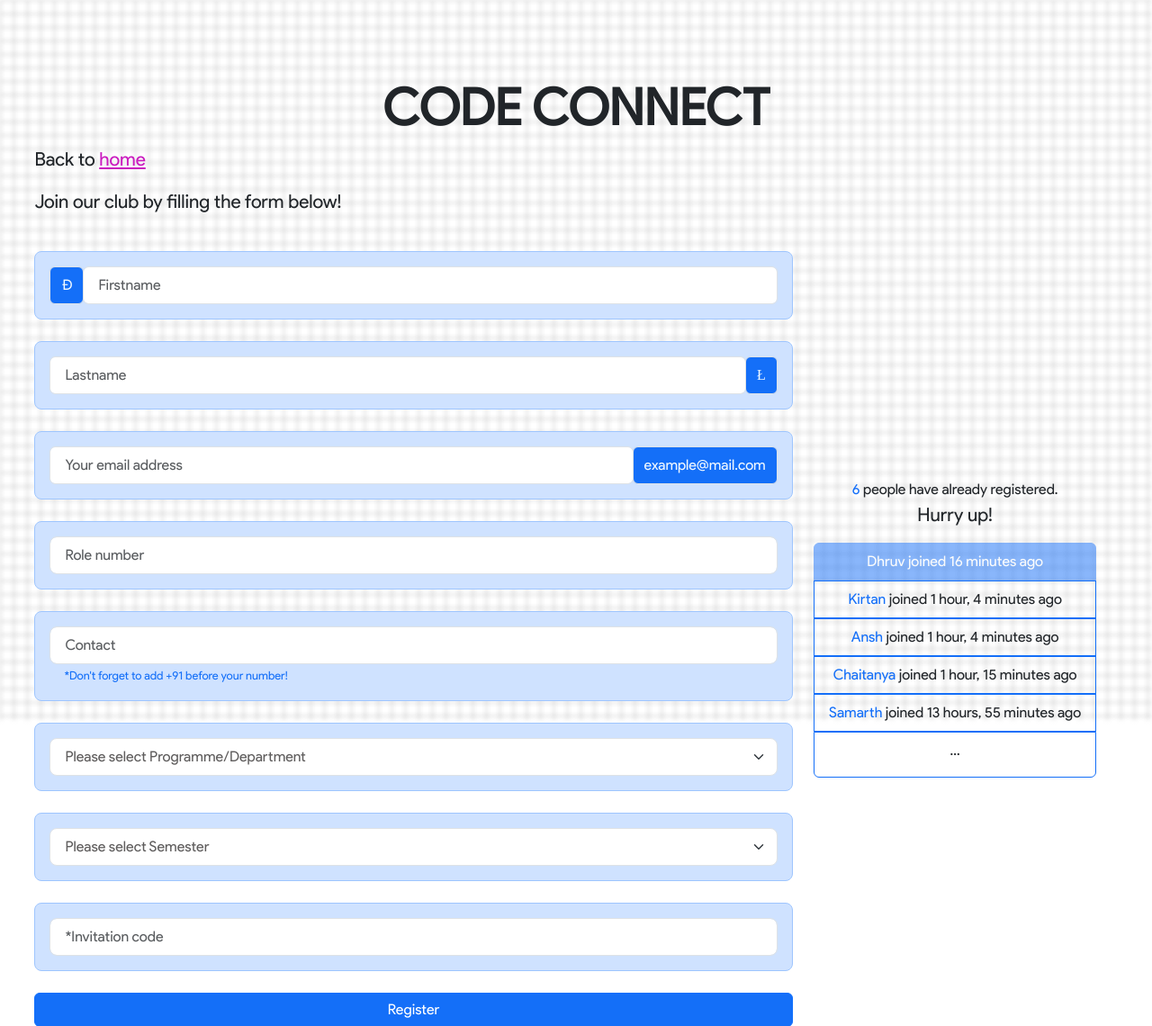
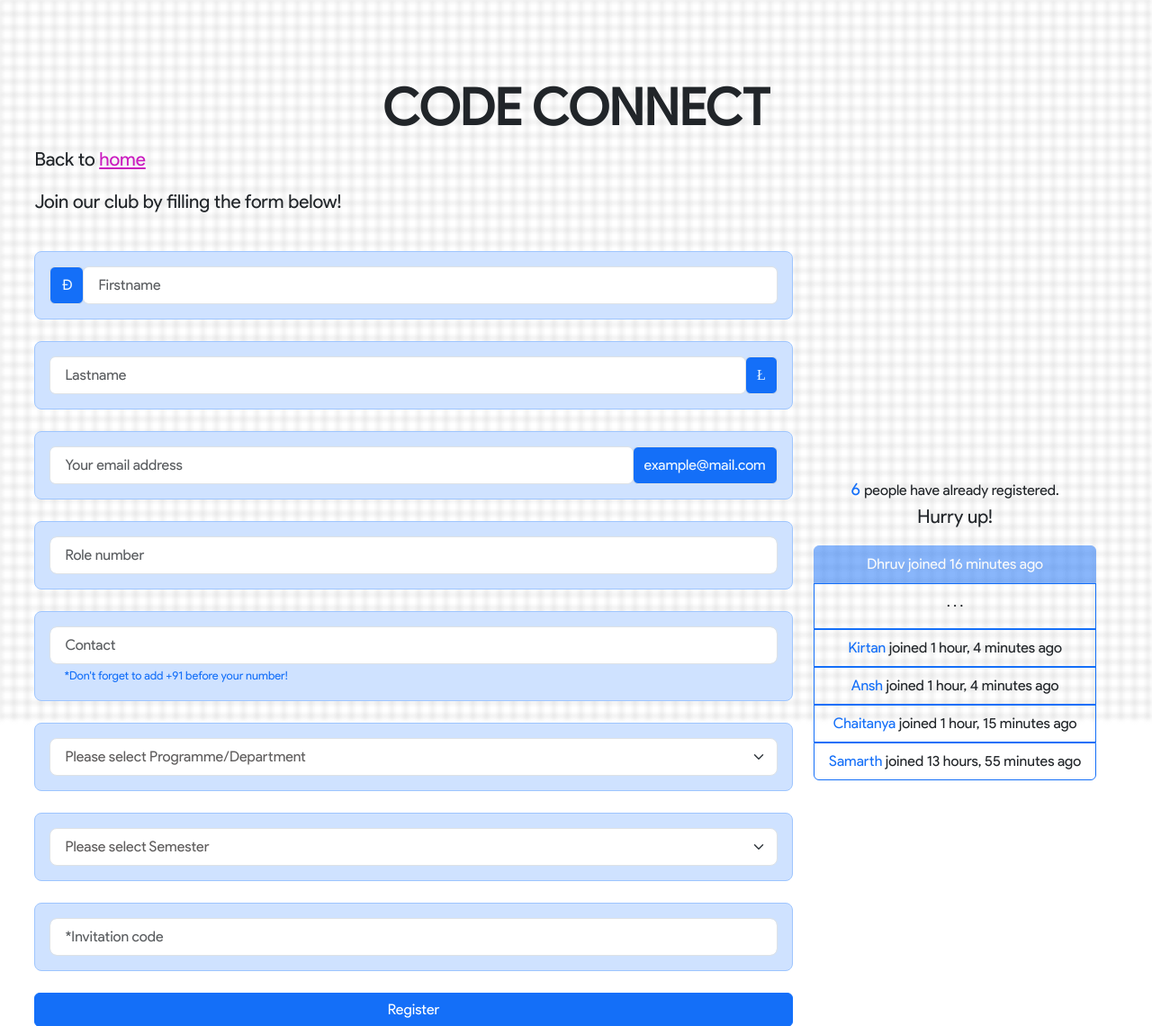
Before and after one commit to TejaswinSingh/code-connect-home, a Django app: page /members/registration/ in a window 1280 px wide. Shown: the top 1140 px of the page at 90% size. Run offline with Django 5.2, Linux system fonts and the light colour scheme; data comes from the database, SQL or seed files in the repository; some libraries are stand-ins or nearby versions.

Commit message:
some style fixes

```diff
--- a/code_connect/members/static/members/styles.css
+++ b/code_connect/members/static/members/styles.css
@@ -65,3 +65,7 @@ a {
 #dynamic-text {
     min-height: 4vw !important;
 }
+
+.lg {
+    font-size: larger;
+}
--- a/code_connect/members/templates/members/registeration.html
+++ b/code_connect/members/templates/members/registeration.html
@@ -22,7 +22,7 @@
             for (var i = 0; i < 4; i++) {
                 setTimeout(function() {
                     dynamicTextElement.textContent = text;
-                    text += ".";
+                    text += " .";
                 }, i * 1000);
             }
         }
@@ -71,13 +71,11 @@
                 <div id="right-span-center">
 
                         <div>
-                                <div><span class="colored">{{ total }} </span>people have already registered. <p>Hurry up!</p></div>
+                                <div><span class="colored lg">{{ total }} </span>people have already registered. <p>Hurry up!</p></div>
                                 <ul class="list-group">
                                     {% for member in members %}
                                         {% if forloop.first %}
                                             <li class="list-group-item active" aria-current="true">{{member.firstname}} joined {{member.date_joined|timesince}} ago</li>
-                                        {% elif forloop.last %}
-                                            <li class="list-group-item"><span class="colored">{{member.firstname}}</span> joined {{member.date_joined|timesince}} ago</li>
                                             <li class="list-group-item" id="dynamic-text" aria-current="true">....</li>
                                         {% else %}
                                             <li class="list-group-item"><span class="colored">{{member.firstname}}</span> joined {{member.date_joined|timesince}} ago</li>
```
